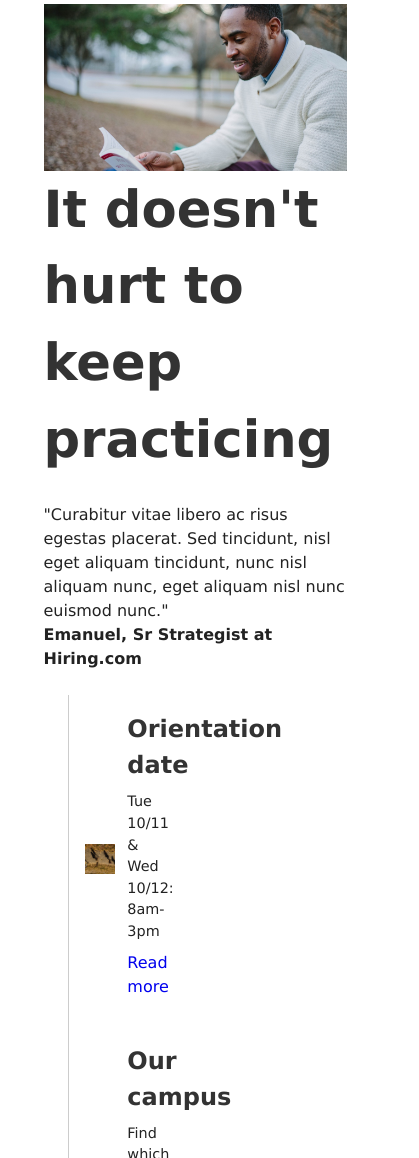
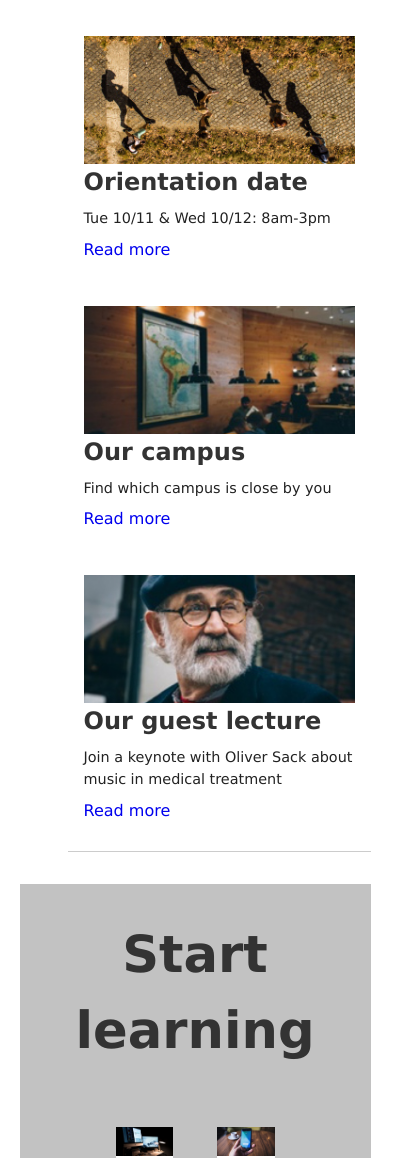
Before and after one commit to hellspite/colmar, a plain HTML site: page index.html in a window 390 px wide. Shown: the part 842-2000 px from the top of the page, 419 px wide, since content can reach past the window. Drawn offline with Linux system fonts and the light colour scheme.

Commit message:
Information section for mobile

```diff
--- a/index.html
+++ b/index.html
@@ -40,7 +40,7 @@
             </div>
         </section>
         <section class="even information">
-            <div class="left">
+            <div class="left info-left">
                 <img src="resources/images/information-main.jpg" alt="Student reading a book">
                 <h1>It doesn't hurt to keep practicing</h1>
                 <p>"Curabitur vitae libero ac risus egestas placerat. Sed tincidunt, nisl eget
@@ -51,7 +51,9 @@
                 <div class="info-box">
                     <div class="info-image">
                         <img src="resources/images/information-orientation.jpg"
-                        alt="Kids walking in a campus">
+                        alt="Kids walking in a campus" class="desktop-image">
+                        <img src="resources/images/information-orientation-mobile.jpg"
+                        alt="Kids walking in a campus" class="mobile-image">
                     </div>
                     <div class="info-text">
                         <h2>Orientation date</h2>
@@ -62,7 +64,9 @@
                 <div class="info-box">
                     <div class="info-image">
                         <img src="resources/images/information-campus.jpg"
-                        alt="A room with desks and chairs">
+                        alt="A room with desks and chairs" class="desktop-image">
+                        <img src="resources/images/information-campus-mobile.jpg"
+                        alt="A room with desks and chairs" class="mobile-image">
                     </div>
                     <div class="info-text">
                         <h2>Our campus</h2>
@@ -73,7 +77,9 @@
                 <div class="info-box grey-box">
                     <div class="info-image">
                         <img src="resources/images/information-guest-lecture.jpg"
-                        alt="An old man with glasses">
+                        alt="An old man with glasses" class="desktop-image">
+                        <img src="resources/images/information-guest-lecture-mobile.jpg"
+                        alt="An old man with glasses" class="mobile-image">
                     </div>
                     <div class="info-text">
                         <h2>Our guest lecture</h2>
--- a/resources/css/style.css
+++ b/resources/css/style.css
@@ -176,6 +176,10 @@ section.odd {
     background-color: #c2c2c2;
 }
 
+.mobile-image {
+    display: none;
+}
+
 .info-image {
     width: 35%;
 }
@@ -294,4 +298,38 @@ footer a {
         width: 100%;
         font-size: 1rem;
     }
+
+    .info-left {
+        display: none;
+    }
+
+    .right-info {
+        width: 100%;
+        border-left: none;
+        border-bottom: 1px solid #ccc;
+        padding-top: 16px;
+        display: flex;
+        flex-direction: column;
+        align-items: center;
+    }
+
+    .info-box {
+        flex-direction: column;
+    }
+
+    .info-image, .info-text {
+        width: 100%;
+        padding: 0;
+    }
+
+    .desktop-image {
+        display: none;
+    }
+    .mobile-image {
+        display: block;
+    }
+
+    .grey-box {
+        background-color: #fff;
+    }
 }
```
